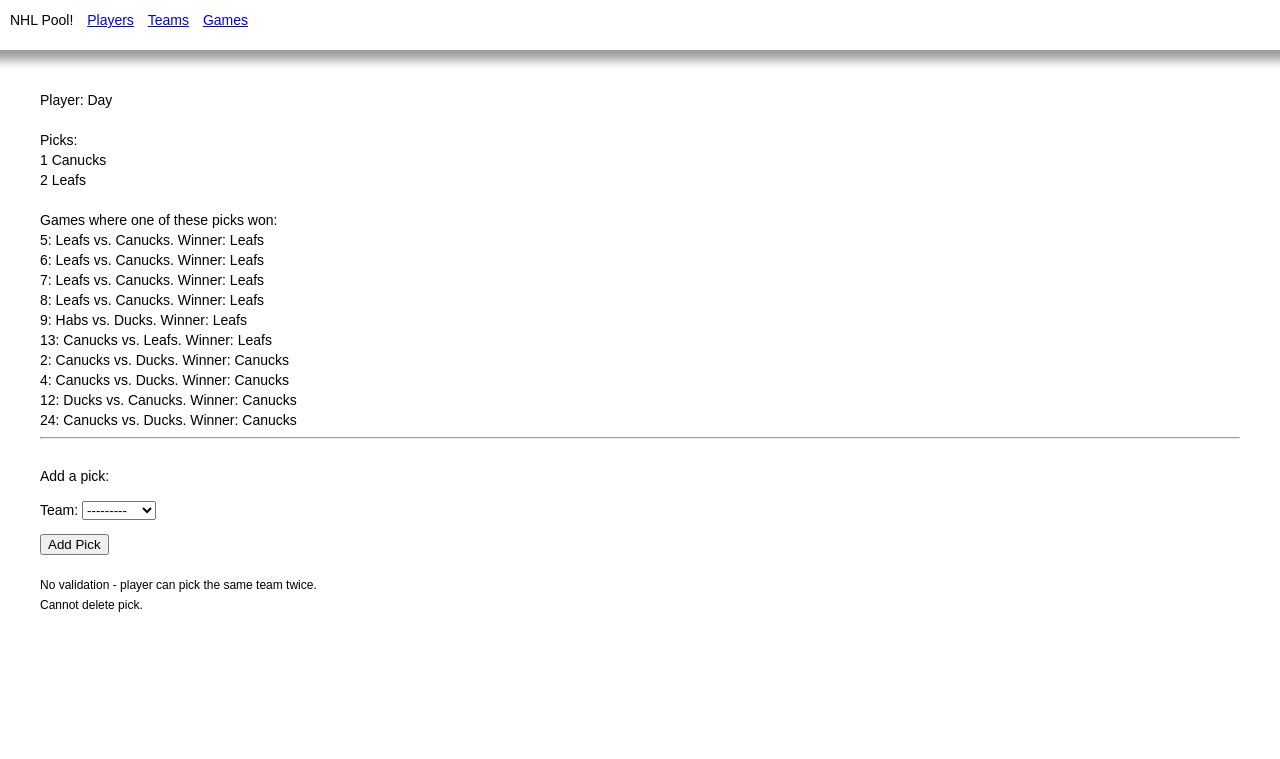
After one commit to day-kirby/djangopool, a Django app: a page that uses polls/templates/polls/base.html in a window 1280 px wide. The commit adds this page. Shown: the top 759 px of the page. Run offline with Django 3.2, Linux system fonts and the light colour scheme; data comes from the database, SQL or seed files in the repository.

Commit message:
Nhl pool experiment basic functionality done

```diff
--- a/polls/forms.py
+++ b/polls/forms.py
@@ -1,9 +1,25 @@
 from django import forms
 from django.db.models import fields
-from .models import Team, Game
+from .models import Team, Game, Player, Pick
+
+class CreateNewPlayer(forms.ModelForm):
+    class Meta:
+        model = Player
+        fields = ["name"]
+
+    name = forms.CharField(label="Player name", max_length=200)
 
 class CreateNewTeam(forms.Form):
     name = forms.CharField(label="Team name", max_length=200)
+
+class CreateNewPick(forms.ModelForm):
+    class Meta:
+        model = Pick
+        fields = ["team"]
+        #fields = ["player", "team"]
+
+    #player = forms.ModelChoiceField(queryset=Player.objects.all().order_by('name'))
+    team = forms.ModelChoiceField(queryset=Team.objects.all().order_by('name'))
 
 class CreateNewGame(forms.ModelForm):
     class Meta:
--- a/polls/models.py
+++ b/polls/models.py
@@ -1,30 +1,37 @@
-import datetime
+#import datetime
 
 from django.db import models
-from django.utils import timezone
+#from django.utils import timezone
 
+class Player(models.Model): # user of pool, not player on a team
 
-class Question(models.Model):
-    question_text = models.CharField(max_length=200)
-    pub_date = models.DateTimeField('date published')
-    def __str__(self):
-        return self.question_text
-    def was_published_recently(self):
-        return self.pub_date >= timezone.now() - datetime.timedelta(days=1)
+    name = models.CharField(max_length=200)
 
-class Choice(models.Model):
-    question = models.ForeignKey(Question, on_delete=models.CASCADE)
-    choice_text = models.CharField(max_length=200)
-    votes = models.IntegerField(default=0)
-    def __str__(self):
-        return self.choice_text
+    @property
+    def pick_count(self):
+        return self.player.count()
+
+    @property
+    def win_count(self):
+        # there should be a better way to do this!
+        # e.g. get a set of all games where the winner is one of the picks
+        picks = Pick.objects.filter(player=self.id)
+        w = 0
+        for p in picks:
+            wins = Game.objects.filter(winner=p.team)
+            w = w + wins.count()
+
+        return w
+
+    def __str__(self) -> str:
+        return self.name
 
 class Team(models.Model):
 
     name = models.CharField(max_length=200)
 
     @property
-    def win_count2(self):
+    def win_count(self):
         return self.winner.count()
 
     def __str__(self) -> str:
@@ -37,3 +44,28 @@ class Game(models.Model):
 
     def __str__(self) -> str:
         return 'game on!'
+
+class Pick(models.Model):
+
+    player = models.ForeignKey(Player, related_name='player', on_delete=models.DO_NOTHING)
+    team = models.ForeignKey(Team, related_name='team', on_delete=models.DO_NOTHING)
+
+    def __str__(self) -> str:
+        return 'good choice'
+
+#models from original demo
+
+#class Question(models.Model):
+#    question_text = models.CharField(max_length=200)
+#    pub_date = models.DateTimeField('date published')
+#    def __str__(self):
+#        return self.question_text
+#    def was_published_recently(self):
+#        return self.pub_date >= timezone.now() - datetime.timedelta(days=1)
+
+#class Choice(models.Model):
+#    question = models.ForeignKey(Question, on_delete=models.CASCADE)
+#    choice_text = models.CharField(max_length=200)
+#    votes = models.IntegerField(default=0)
+#    def __str__(self):
+#        return self.choice_text
--- a/polls/templates/polls/base.html
+++ b/polls/templates/polls/base.html
@@ -3,9 +3,24 @@
 
 <style>
   body {
+      margin:0px;
       font-family: arial;
       line-height:20px;
       font-size:14px;
+  }
+  .pool-menu {
+      padding:10px 20px 20px 10px;
+      margin-bottom:20px;
+      box-shadow:0px 0px 10px 10px rgba(0,0,0,0.4);
+  }
+  .pool-menu a {
+      margin-left:10px;
+  }
+  .pool-body {
+      margin:40px;
+  }
+  .pool-info{
+       width:300px;font-size:12px;margin-top:20px;
   }
 </style>
 
@@ -13,12 +28,14 @@
 </head>
 
 <body>
-    NHL Pool!
+    <div class="pool-menu">
+        NHL Pool!
 
-    <a href="/teams">Teams</a>
-    <a href="/games">Games</a>
-
-    <div>
+        <a href="/">Players</a>
+        <a href="/teams">Teams</a>
+        <a href="/games">Games</a>
+    </div>
+    <div class="pool-body">
         {% block content %}
         {% endblock %}
     </div>
--- a/polls/templates/polls/games.html
+++ b/polls/templates/polls/games.html
@@ -27,4 +27,8 @@ Games:
     {% if msg != '' %}
         {{msg}}
     {% endif %}
+
+    <div class="pool-info">
+This form has some validation. All fields need to be picked, team cannot play itself, winner must be one of the teams.
+</div>
 {% endblock %}
--- /dev/null
+++ b/polls/templates/polls/player.html
@@ -0,0 +1,39 @@
+{% extends 'polls/base.html' %}
+
+{% block content %}
+Player: {{p.name}}
+<br>
+<br>
+Picks:
+<br>
+{% for p in picks %}
+    <div>
+        {{p.id}}
+        {{p.team}}
+    </div>
+{% endfor %}
+<br>
+Games where one of these picks won: <br>
+{% for w in winning_games %}
+    <div>{{w.id}}:
+        {{w.team1}}
+        vs.
+        {{w.team2}}. Winner: {{w.winner}}
+    </div>
+{% endfor %}
+
+<hr>
+<br>
+
+Add a pick:
+
+    <form method="post" action="#">
+        {% csrf_token %}
+        {{form.as_p}}
+        <button type="submit" name="save">Add Pick</button>
+    </form>
+
+    <div class="pool-info">
+        No validation - player can pick the same team twice. Cannot delete pick.
+    </div>
+{% endblock %}
--- a/polls/templates/polls/team_summary.html
+++ b/polls/templates/polls/team_summary.html
@@ -1 +1 @@
-        - {{t.win_count2}} Wins
+        - {{t.win_count}} Wins
--- a/polls/templates/polls/teams.html
+++ b/polls/templates/polls/teams.html
@@ -18,6 +18,6 @@ Create team:
 <form method="post" action="/teams">
     {% csrf_token %}
     {{form.as_p}}
-    <button type="submit" name="save">Create New</button>
+    <button type="submit" name="save">Create New Team</button>
 </form>
 {% endblock %}
--- a/polls/templates/polls/thing.html
+++ b/polls/templates/polls/thing.html
@@ -1,2 +1,4 @@
+
+<!-- not used -->
 There was a game:
 {{ team1_name }} vs {{ team2_name }}, and the winner was {{ winner_name }}
--- a/polls/urls.py
+++ b/polls/urls.py
@@ -3,11 +3,13 @@ from django.urls import path, include
 from . import views
 
 urlpatterns = [
-    path('test', views.test, name='test'),
-    path('', views.index, name='index'),
-    path("<int:id>", views.index, name='index'),
+    #path('test', views.test, name='test'),
+    path('', views.index, name='players'),
+    path("players", views.index, name='players'),
+    path("player<int:id>", views.player, name='player'),
+    #path("<int:id>", views.index, name='index'),
     path("editgame<int:id>", views.editgame, name='editgame'),
-    path("editgame", views.editgame, name='editgame'),
+    #path("editgame", views.editgame, name='editgame'),
     path("games", views.games, name='games'),
     path("teams", views.teams, name='teams'),
 ]
--- a/polls/views.py
+++ b/polls/views.py
@@ -4,16 +4,61 @@ from django.http.response import HttpResponseRedirect
 from django.shortcuts import render, get_object_or_404
 from django.http import HttpResponse
 from django.db.models import Count
-from .models import Game, Team
-from .forms import CreateNewTeam, CreateNewGame
+from .models import Game, Team, Player, Pick
+from .forms import CreateNewPlayer, CreateNewTeam, CreateNewGame, CreateNewPick
 
-def index(request, id):
-    gm = Game.objects.get(id=id)
-    tm1 = Team.objects.get(id=gm.team1_id)
-    tm2 = Team.objects.get(id=gm.team2_id)
-    winner = Team.objects.get(id=gm.winner_id)
-    context = { 'game': gm, 'team1_name': tm1.name, 'team2_name': tm2.name, 'winner_name': winner.name }
-    return render(request, 'polls/thing.html', context)
+def index(request):
+    players = Player.objects.all()
+
+    if request.method == 'POST':
+        form = CreateNewPlayer(request.POST)
+        if(form.is_valid()):
+            n = form.cleaned_data["name"]
+            p = Player(name=n)
+            p.save()
+
+    else:
+        form = CreateNewPlayer()
+
+    context = { 'players': players, 'form': form }
+    return render(request, 'polls/players.html', context)
+
+    #garbage below
+    #gm = Game.objects.get(id=id)
+    #tm1 = Team.objects.get(id=gm.team1_id)
+    #tm2 = Team.objects.get(id=gm.team2_id)
+    #winner = Team.objects.get(id=gm.winner_id)
+    #context = { 'game': gm, 'team1_name': tm1.name, 'team2_name': tm2.name, 'winner_name': winner.name }
+    #return render(request, 'polls/thing.html', context)
+
+def player(request, id):
+
+    player = Player.objects.get(id=id)
+    picks = Pick.objects.filter(player=player.id)
+
+    # don't really need these, they are just for testing / experimenting
+    pick_ids = Pick.objects.filter(player=player.id).values('team_id') # returns id's of picked teams
+    picked_teams = Team.objects.filter(id__in=pick_ids)  # return queryset from Team filtered on the picks
+    winning_games = Game.objects.filter(winner__in=picked_teams) # returns queryset from Game where winners are only picked teams
+
+    if (request.method == 'POST'):
+        form = CreateNewPick(request.POST)
+        if(form.is_valid()):
+            team = form.cleaned_data["team"]
+            pk = Pick(player=player,team=team)
+            pk.save()
+    else:
+        form = CreateNewPick()
+
+
+    context = { # too much sent to template, just for testing
+        'p': player,
+        'picks': picks,
+        'form': form,
+        'picked_teams': picked_teams,
+        'winning_games': winning_games
+    }
+    return render(request, 'polls/player.html', context)
 
 def updategame(request, id):
     gm = Game.objects.get(id=id)
@@ -66,8 +111,6 @@ def games(request):
                 context = { 'games': gms, 'form': form, 'msg': '' }
                 return render(request, 'polls/games.html', context)
 
-                #addr = "polls/editgame" + str(g.id)
-                #return HttpResponseRedirect(addr)
             else:
                 msg = 'invalid!'
                 if(not valid_winner):
```
Also changed, not shown: polls/admin.py (+5 -2 lines), polls/templates/polls/game.html (+9 -3 lines), polls/templates/polls/players.html (added, +28 -0 lines), db.sqlite3, polls/migrations/0003_auto_20210521_0412.py (added).
